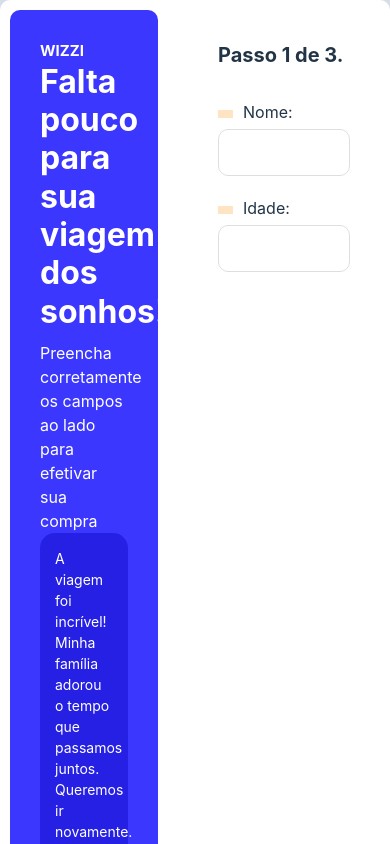
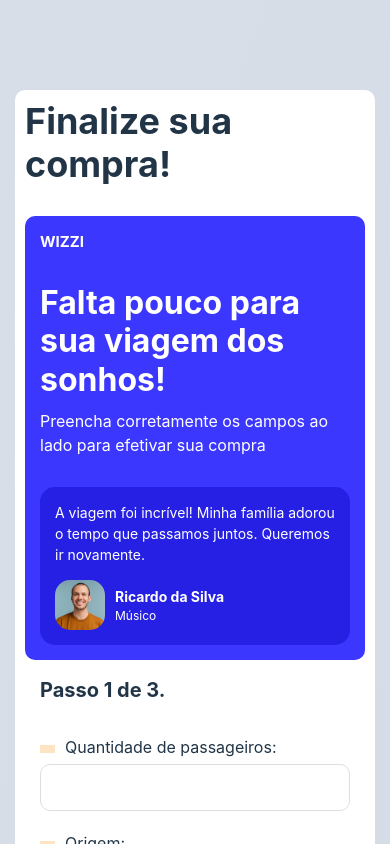
Before and after one commit to cssgabriel/teste-wizzi, a React (Vite) app: page /2 in a window 390 px wide. Shown: the top 844 px of the page. Built offline with nearby package versions, Linux system fonts and the light colour scheme.

Commit message:
[build] ajustes e add README.md

```diff
--- a/src/App.css
+++ b/src/App.css
@@ -1,9 +1,19 @@
 #root {
+  padding: 9rem 1.5rem;
   min-height: 100dvh;
   align-items: center;
   justify-content: center;
   display: flex;
   background: linear-gradient(to bottom right, #d8dee7, #d6dce5);
+  flex-direction: column;
+}
+
+#root h1 {
+  grid-column: span 2;
+  font-size: 5rem;
+  align-self: flex-start;
+  margin-bottom: 3rem;
+  line-height: 1.2;
 }
 
 main {
@@ -22,3 +32,16 @@ main section {
   overflow: hidden;
   padding: 3rem;
 }
+
+@media (max-width: 780px) {
+  #root h1 {
+    font-size: 3.6rem;
+    grid-column: auto;
+  }
+  main {
+    grid-template-columns: 1fr;
+  }
+  main section {
+    padding: 1.5rem;
+  }
+}
--- a/src/App.tsx
+++ b/src/App.tsx
@@ -1,5 +1,4 @@
 import { BrowserRouter } from "react-router-dom";
-// import Form from "./Components/Form/Form";
 import Form2 from "./Components/Form/Form2";
 import "./App.css";
 import Description from "./Components/Description";
@@ -7,6 +6,7 @@ import Description from "./Components/Description";
 function App() {
   return (
     <main>
+      <h1>Finalize sua compra!</h1>
       <BrowserRouter>
         <Description />
         <Form2 />
--- a/src/Components/Description.css
+++ b/src/Components/Description.module.css
@@ -1,24 +1,25 @@
-.description {
+.Description {
   display: flex;
   flex-direction: column;
   justify-content: space-between;
   font-size: 1.6rem;
   background-color: var(--color-s);
   color: var(--color-p);
+  gap: 3rem;
 }
 
-.pre-title {
+.PreTitle {
   font-size: 1.5rem;
   font-weight: 700;
   display: block;
   text-transform: uppercase;
 }
 
-.title--xl {
+.Description h2 {
   font-size: 3.2rem;
   line-height: 1.2;
 }
 
-.description__content p {
+.DescriptionContent p {
   margin-top: 1rem;
 }
--- a/src/Components/Description.tsx
+++ b/src/Components/Description.tsx
@@ -1,12 +1,12 @@
-import "./Description.css";
+import styles from "./Description.module.css";
 import Testimonials from "./Testimonials";
 
 const Description = () => {
   return (
-    <section className="description">
-      <span className="pre-title">wizzi</span>
-      <div className="description__content">
-        <h2 className="title--xl">Falta pouco para sua viagem dos sonhos!</h2>
+    <section className={styles.Description}>
+      <span className={styles.PreTitle}>wizzi</span>
+      <div className={styles.DescriptionContent}>
+        <h2>Falta pouco para sua viagem dos sonhos!</h2>
         <p>Preencha corretamente os campos ao lado para efetivar sua compra</p>
       </div>
       <Testimonials />
--- a/src/Components/Form/Form.module.css
+++ b/src/Components/Form/Form.module.css
@@ -2,6 +2,12 @@
   margin-left: 3rem;
   display: flex;
   flex-direction: column;
+}
+
+@media (max-width: 780px) {
+  .ContainerForm {
+    margin-left: 0;
+  }
 }
 
 .ContainerForm h2 {
@@ -84,6 +90,12 @@
   text-align: center;
 }
 
+input[type="submit"].Btn {
+  border: none;
+  background-color: lightgreen;
+  cursor: pointer;
+}
+
 @keyframes showLeft {
   to {
     opacity: initial;
--- a/src/Components/Form/Form2.tsx
+++ b/src/Components/Form/Form2.tsx
@@ -18,12 +18,39 @@ declare global {
 }
 const Form = () => {
   const [step, setStep] = React.useState(1);
+  // const [isCheckout, setIsCheckout] = React.useState(true);
   const path = location.pathname.slice(-1);
   const navigate = useNavigate();
 
+  const validationFormByStep = [
+    validationStep1,
+    validationStep2,
+    validationStep3,
+  ];
+
+  function validationStep1() {
+    console.log(step);
+    setStep((st) => (st < 3 ? st + 1 : st));
+    // setStep((st) => (st > 1 ? st - 1 : st));
+    console.log(navigate(`/${step > 1 ? step - 1 : step}`));
+  }
+
+  function validationStep2() {
+    console.log("validation step 2 one is here");
+  }
+
+  function validationStep3() {
+    console.log("validation step 3 one is here");
+  }
+
   React.useEffect(() => {
     if (path === "/") navigate("/1");
+    // if (!validationFormByStep[+path - 1]) setIsCheckout(false);
   }, [path, navigate]);
+
+  // function handleIsCheckout() {
+  //   setIsCheckout(true);
+  // }
 
   return (
     <section className={styles.ContainerForm}>
@@ -44,19 +71,29 @@ const Form = () => {
       </form>
       <div className={styles.ContainerBtn}>
         <Link
+          // onClick={validationFormByStep[+path - 1]}
           onClick={() => setStep((st) => (st > 1 ? st - 1 : st))}
           className={styles.Btn}
           to={`/${step > 1 ? step - 1 : step}`}
         >
           Voltar
         </Link>
+        {path == "3" ? (
+          <input
+            className={styles.Btn}
+            type="submit"
+            value="Finalizar compra!"
+          />
+        ) : (
           <Link
+            // onClick={validationFormByStep[+path - 1]}
             onClick={() => setStep((st) => (st < 3 ? st + 1 : st))}
             className={styles.Btn}
             to={`/${step < 3 ? step + 1 : step}`}
           >
             Próximo
           </Link>
+        )}
       </div>
     </section>
   );
--- a/src/Components/Form/Steps/Step2.tsx
+++ b/src/Components/Form/Steps/Step2.tsx
@@ -1,11 +1,14 @@
 const Step2 = () => {
   return (
     <div id="step2">
-      <label htmlFor="name">Nome:</label>
-      <input type="text" name="name" id="name" required />
+      <label htmlFor="qtd">Quantidade de passageiros:</label>
+      <input type="number" min="1" name="qtd" id="qtd" required />
 
-      <label htmlFor="years">Idade:</label>
-      <input type="number" min="18" name="years" id="years" step="1" required />
+      <label htmlFor="origin">Origem:</label>
+      <input type="text" name="origin" id="origin" required />
+
+      <label htmlFor="destination">Destino:</label>
+      <input type="text" name="destination" id="destination" required />
     </div>
   );
 };
--- a/src/Components/NotFound.tsx
+++ b/src/Components/NotFound.tsx
@@ -2,7 +2,10 @@ const NotFound = () => {
   return (
     <div className="container mainContainer">
       <h1 className="title">Erro: 404</h1>
-      <p>Página não encontratada.</p>
+      <p style={{ marginBottom: "5rem" }}>Página não encontratada.</p>
+      <button style={{ color: "var(--color-p)" }}>
+        Voltar para página de checkout.
+      </button>
     </div>
   );
 };
--- a/src/index.css
+++ b/src/index.css
@@ -69,3 +69,9 @@ input {
     --color-s: #3c37ff;
   }
 }
+
+@media (max-width: 350px) {
+  :root {
+    font-size: 56.25%;
+  }
+}
```
Also changed, not shown: 1 other file (tests, documents, lock files or other folders). Lines whose indentation alone changed are shown as unchanged.
